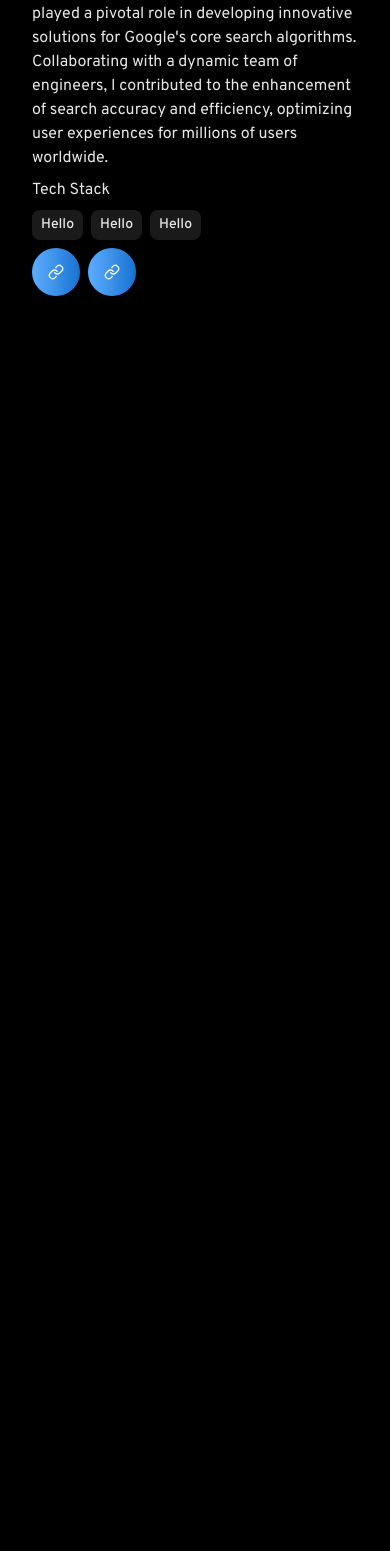
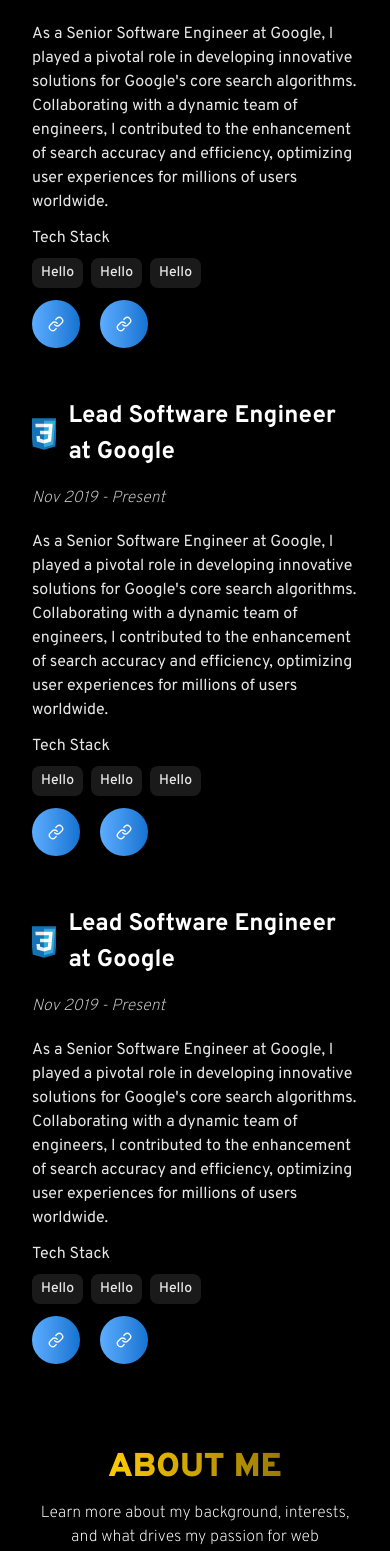
Before and after one commit to zzVu77/my-portfolio, a Next.js app: page / in a window 390 px wide. Shown: the part 4001-5552 px from the top of the page. Before the commit the page ends 4377 px from the top, so only its background shows below. Built offline with nearby package versions, Linux system fonts and the light colour scheme.

Commit message:
feat: add InfoCard component and implement text gradient styles in globals.css, update ExperienceCard layout for improved spacing

```diff
--- a/src/app/globals.css
+++ b/src/app/globals.css
@@ -181,6 +181,12 @@
     background-clip: text;
     color: transparent;
   }
+  .text-gradient-yellow {
+    background: linear-gradient(90deg, #ffcc00 0%, #997a00 100%);
+    -webkit-background-clip: text;
+    background-clip: text;
+    color: transparent;
+  }
 
   .bg-gradient-hover {
     background-image: linear-gradient(90deg, #ff8660 0%, #d5491d 100%);
--- a/src/app/page.tsx
+++ b/src/app/page.tsx
@@ -1,4 +1,5 @@
 import ExperienceCard from "@/components/ExperienceCard";
+import InfoCard from "@/components/InfoCard";
 import Introduction from "@/components/Introduction";
 import ProjectCard from "@/components/ProjectCard";
 import Techs from "@/components/Techs";
@@ -26,13 +27,13 @@
   return (
     <>
       <Wrapper classNames={{ container: "lg:pb-[80px]" }}>
-        <Introduction></Introduction>
+        <Introduction />
       </Wrapper>
       <Wrapper
         title="EXPERIENCE WITH"
         classNames={{ title: "text-gradient-gray" }}
       >
-        <Techs></Techs>
+        <Techs />
       </Wrapper>
       <Wrapper
         title="My PROJECTS"
@@ -43,7 +44,6 @@
         }}
       >
         <ProjectCard
-          reverse={false}
           title={dummyProject.title}
           description={dummyProject.description}
           duration={dummyProject.duration}
@@ -52,7 +52,8 @@
           keyAchievements={dummyProject.keyAchievements}
           githubLink={dummyProject.githubLink}
           liveDemoLink={dummyProject.liveDemoLink}
-        ></ProjectCard>
+          reverse={true}
+        />
         <ProjectCard
           title={dummyProject.title}
           description={dummyProject.description}
@@ -63,7 +64,7 @@
           githubLink={dummyProject.githubLink}
           liveDemoLink={dummyProject.liveDemoLink}
           reverse={true}
-        ></ProjectCard>
+        />
       </Wrapper>
       <Wrapper
         title="Experience"
@@ -73,7 +74,47 @@
           container: "gap-[50px] lg:gap-[80px]",
         }}
       >
-        <ExperienceCard></ExperienceCard>
+        <ExperienceCard />
+        <ExperienceCard />
+        <ExperienceCard />
+      </Wrapper>
+      <Wrapper
+        title="About me"
+        description="Learn more about my background, interests, and what drives my passion for web development."
+        classNames={{
+          title: "text-gradient-yellow ",
+          container: "gap-[50px] lg:gap-[80px]",
+        }}
+      >
+        <div className="flex flex-col items-center justify-center gap-[30px] lg:gap-[50px]">
+          <InfoCard title="Education">
+            <h3 className="text-[20px] font-[600]">
+              Ho Chi Minh City University of Technology and Education
+            </h3>
+            <p className="text-[16px] font-normal text-white/70">
+              Software Engineering
+            </p>
+            <p className="text-[16px] font-normal text-white/70">GPA 3.5/4.0</p>
+          </InfoCard>
+          <InfoCard title="Career Goals">
+            <h3 className="text-[20px] font-[600]">
+              Ho Chi Minh City University of Technology and Education
+            </h3>
+            <p className="text-[16px] font-normal text-white/70">
+              Software Engineering
+            </p>
+            <p className="text-[16px] font-normal text-white/70">GPA 3.5/4.0</p>
+          </InfoCard>
+          <InfoCard title="Hobbies">
+            <h3 className="text-[20px] font-[600]">
+              Ho Chi Minh City University of Technology and Education
+            </h3>
+            <p className="text-[16px] font-normal text-white/70">
+              Software Engineering
+            </p>
+            <p className="text-[16px] font-normal text-white/70">GPA 3.5/4.0</p>
+          </InfoCard>
+        </div>
       </Wrapper>
     </>
   );
--- a/src/components/ExperienceCard.tsx
+++ b/src/components/ExperienceCard.tsx
@@ -8,8 +8,8 @@
 const ExperienceCard = () => {
   return (
     <>
-      <div className="w-full flex flex-col gap-4">
-        <div className="flex flex-row items-center justify-between">
+      <div className="w-full flex flex-col gap-5">
+        <div className="flex flex-col md:flex-row items-start justify-start md:items-center md:justify-between gap-4">
           <div className="flex flex-row items-center gap-3">
             {/* logo */}
             <div className="w-8 h-8">
@@ -31,7 +31,7 @@
             Nov 2019 - Present
           </p>
         </div>
-        <div className="flex flex-col gap-2">
+        <div className="flex flex-col gap-3">
           {/* Description */}
           <p className="text-white/90 font-normal text-md ">
             {` As a Senior Software Engineer at Google, I played a pivotal role in
@@ -57,7 +57,7 @@
           </div>
           {/* Link products */}
           <div className="flex flex-col lg:flex-row items-start lg:items-center justify-between gap-2 lg:gap-0">
-            <div className="flex flex-row flex-wrap items-center justify-start gap-2">
+            <div className="flex flex-row flex-wrap items-center justify-start gap-5">
               <Tooltip>
                 <TooltipTrigger asChild>
                   <a href=" https://roshi.vn/" target="_blank">
```
Also changed, not shown: src/components/InfoCard.tsx (added, +25 -0 lines).
